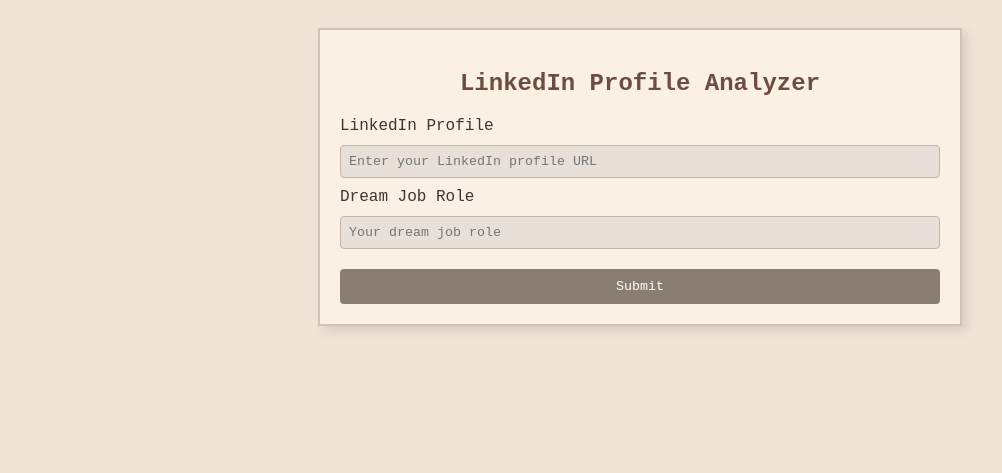
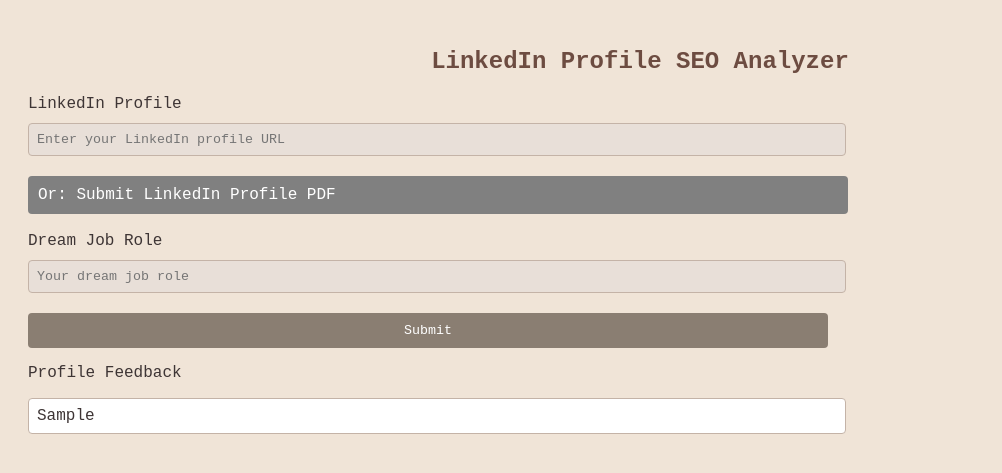
Before and after one commit to alpnix/LinkedIn-Profile-Analyzer, a Flask app: template templates/index.html in a window 1280 px wide. Shown: the top 473 px of the page, without its empty margins (0-1002 px from the left). Run offline with Flask 3, Linux system fonts and the light colour scheme; the template is opened without the code that fills it: most values are stand-ins (such as "Sample title", 1, 10 or a date in 2020).

Commit message:
added some codes to html and deleted dead codes in main.py

```diff
--- a/templates/index.html
+++ b/templates/index.html
@@ -28,6 +28,7 @@
             flex-direction: column;
         }
         input[type="text"] {
+            max-width: 800px;
             font-family: 'Courier New', Courier, monospace;
             margin: 10px 0;
             padding: 8px;
@@ -36,6 +37,7 @@
             border-radius: 4px;
         }
         button {
+            max-width: 800px;
             font-family: 'Courier New', Courier, monospace;
             background-color: #8a7e72;
             color: white;
@@ -48,20 +50,71 @@
         button:hover {
             background-color: #6d5f53;
         }
+
+        .linkedin_file {
+            max-width: 800px;
+            display: inline-block;
+            padding: 10px;
+            background-color: gray;
+            color: white;
+            border: none;
+            border-radius: 4px;
+            cursor: pointer;
+            margin-top: 10px;
+            font-family: 'Courier New', Courier, monospace;
+        }
+
+        .linkedin_file:hover {
+            background-color: #6d5f53;
+        }
+
+        .profile_feedback {
+            max-width: 800px;
+            font-family: 'Courier New', Courier, monospace;
+            background-color: white; /* White background */
+            color: #3e3535; /* Text color */
+            border: 1px solid #c4b3a7; /* Border color */
+            border-radius: 4px; /* Rounded corners */
+            padding: 8px; /* Padding inside the div */
+            margin: 10px 0; /* Margin for spacing */
+            overflow: auto; /* Adds scrollbars if needed */
+        }
+
+
     </style>
 </head>
 <body>
-    <div class="container">
-        <h2>LinkedIn Profile Analyzer</h2>
+    <div class="input">
+        <h2>LinkedIn Profile SEO Analyzer</h2>
         <form>
             <label for="linkedin">LinkedIn Profile</label>
             <input type="text" id="linkedin" name="linkedin" placeholder="Enter your LinkedIn profile URL">
 
-            <label for="dreamjob">Dream Job Role</label>
-            <input type="text" id="dreamjob" name="dreamjob" placeholder="Your dream job role">
+
+            <label for="linkedin_file" class="linkedin_file">Or: Submit LinkedIn Profile PDF</label>
+            <input type="file" name="linkedin_file" id="linkedin_file" style="display: none;">
+
+            <br>
+
+            <label for="job">Dream Job Role</label>
+            <input type="text" id="job" name="job" placeholder="Your dream job role">
 
             <button type="submit">Submit</button>
         </form>
     </div>
+
+    <!-- following dashboard set to display: none before submit button -->
+    <div class="dashboard" style="display: block;">
+        <p>Profile Feedback</p>
+        <div class="profile_feedback">
+            <div id="profile_feedback">
+                {{profile_feedback}}
+            </div>
+        </div>
+        <div class="career_fairs"></div>
+        <div class="jobs"></div>
+        <div class="courses"></div>
+
+    </div>
 </body>
 </html>
```
Also changed, not shown: scripts/main.py (+4 -4 lines).
